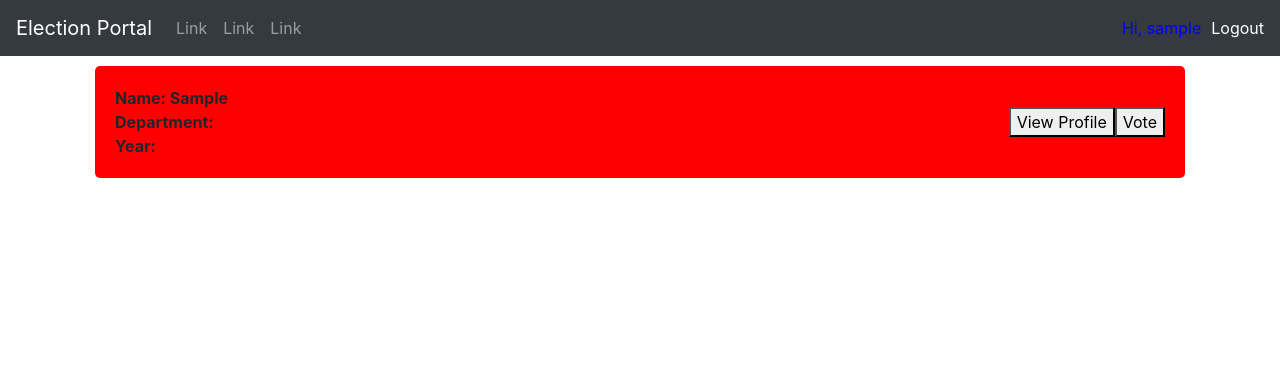
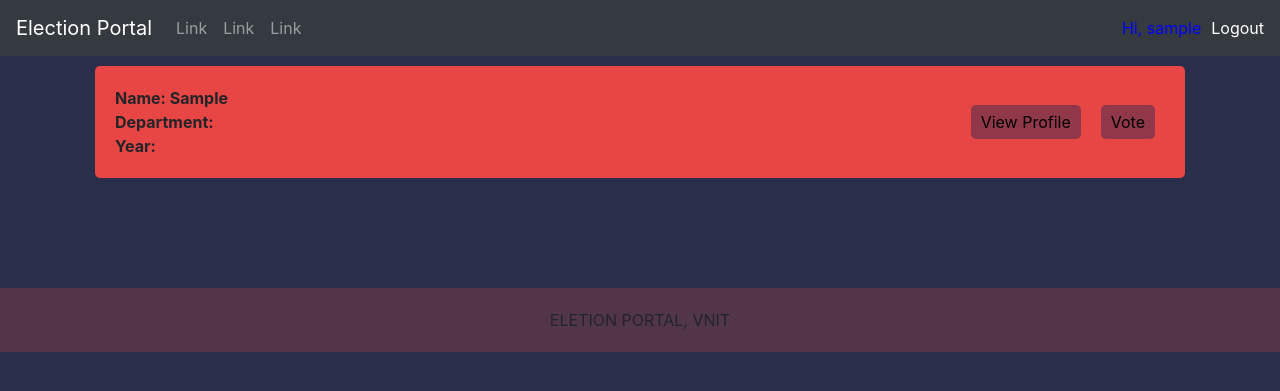
Before and after one commit to KunalMoharkar/Election-portal, a Django app: page /election/candidates/1 in a window 1280 px wide. Shown: the top 391 px of the page. Run offline with Django 3.2, Linux system fonts and the light colour scheme; a user stored in the database is signed in; tables that the repository leaves empty hold one stand-in row (values such as "Sample post"); some libraries are stand-ins or nearby versions.

Commit message:
Election app frontend

```diff
--- a/Electionportal/Election/static/Election/css/all-elections.sass
+++ b/Electionportal/Election/static/Election/css/all-elections.sass
@@ -1,6 +1,6 @@
 
-$bg-color : red
-$tag-bgColor: blue
+$bg-color : #e84545
+$tag-bgColor: #903749
 $card-shadow: black
 
 
@@ -33,6 +33,7 @@
 .election-card
     .footer
         display: flex
+        flex-wrap: wrap
         justify-content: space-between
         align-items: center
         padding: 10px
--- a/Electionportal/Election/static/Election/css/candidates-list.css
+++ b/Electionportal/Election/static/Election/css/candidates-list.css
@@ -12,7 +12,7 @@
   padding: 10px;
   margin: 10px;
   width: 100%;
-  background-color: red;
+  background-color: #e84545;
   border-radius: 5px;
   transition-duration: 500ms;
 }
@@ -35,6 +35,4 @@
   align-items: center;
   justify-content: center;
   padding: 10px;
-}
-
-/*# sourceMappingURL=candidates-list.css.map */
+}/*# sourceMappingURL=candidates-list.css.map */
--- a/Electionportal/Election/static/Election/css/candidates-list.sass
+++ b/Electionportal/Election/static/Election/css/candidates-list.sass
@@ -1,5 +1,5 @@
 
-$card-bg: red
+$card-bg:  #e84545
 $card-shadow: black
 
 .container
--- a/Electionportal/Election/static/Election/css/election-results.css
+++ b/Electionportal/Election/static/Election/css/election-results.css
@@ -12,7 +12,7 @@
   padding: 10px;
   margin: 10px;
   width: 100%;
-  background-color: red;
+  background-color: #e84545;
   border-radius: 5px;
   transition-duration: 500ms;
 }
@@ -35,6 +35,4 @@
   display: flex;
   flex-direction: column;
   padding: 20px;
-}
-
-/*# sourceMappingURL=election-results.css.map */
+}/*# sourceMappingURL=election-results.css.map */
--- a/Electionportal/Election/static/Election/css/election-results.sass
+++ b/Electionportal/Election/static/Election/css/election-results.sass
@@ -1,5 +1,5 @@
 
-$card-bg: red
+$card-bg:  #e84545
 $card-shadow: black
 
 .container
--- /dev/null
+++ b/Electionportal/Election/static/base.css
@@ -0,0 +1,45 @@
+body, html {
+  padding: 0px;
+  margin: 0px;
+  background-color: #2b2e4a;
+}
+
+a {
+  text-decoration: none;
+}
+
+a:hover {
+  text-decoration: none;
+}
+
+.button {
+  display: flex;
+  align-items: center;
+  justify-content: center;
+  padding-top: 5px;
+  padding-bottom: 5px;
+  padding-left: 10px;
+  padding-right: 10px;
+  border-radius: 5px;
+  font-size: 16px;
+  border: none;
+  outline: none;
+  margin: 10px;
+  background-color: #903749;
+  transition-duration: 500ms;
+}
+
+.button:hover {
+  outline: none;
+  border: none;
+  background-color: #53354a;
+}
+
+.base-footer {
+  display: flex;
+  align-items: center;
+  justify-content: center;
+  padding: 20px;
+  border-top: 100px solid #2b2e4a;
+  background-color: #53354a;
+}/*# sourceMappingURL=base.css.map */
--- /dev/null
+++ b/Electionportal/Election/static/base.sass
@@ -0,0 +1,49 @@
+$buttonbg : #903749
+$buttonHoverBg : #53354a
+$bodyBg: #2b2e4a
+
+
+$footer-border: #2b2e4a
+$footer-bg: #53354a
+
+body, html
+    padding: 0px
+    margin: 0px
+    background-color: $bodyBg
+
+
+a
+    text-decoration: none
+
+a:hover
+    text-decoration: none
+
+.button
+    display: flex
+    align-items: center
+    justify-content: center
+    padding-top: 5px
+    padding-bottom: 5px
+    padding-left: 10px
+    padding-right: 10px
+    border-radius: 5px
+    font-size: 16px
+    border: none
+    outline: none
+    margin: 10px
+    background-color: $buttonbg
+    transition-duration: 500ms
+
+.button:hover
+    outline: none
+    border: none
+    background-color: $buttonHoverBg
+
+
+.base-footer
+    display: flex
+    align-items: center
+    justify-content: center
+    padding: 20px
+    border-top: 100px solid $footer-border
+    background-color: $footer-bg
--- a/Electionportal/Election/templates/Election/all-elections.html
+++ b/Electionportal/Election/templates/Election/all-elections.html
@@ -42,9 +42,9 @@
     </div>
 
     <div class="footer">
-        <a href="/election/candidates/{{election.id}}"><button>Candidates</button></a>
-        <a href="{% url 'applyforElections' %}"><button>Apply</button></a>
-        <a href="/election/results/{{election.id}}"><button>Results</button></a>
+        <a href="/election/candidates/{{election.id}}"><button class="button">Candidates</button></a>
+        <a href="{% url 'applyforElections' %}"><button class="button">Apply</button></a>
+        <a href="/election/results/{{election.id}}"><button class="button">Results</button></a>
     </div>
 </div>
 
--- a/Electionportal/Election/templates/Election/candidates-list.html
+++ b/Electionportal/Election/templates/Election/candidates-list.html
@@ -29,8 +29,8 @@
         </span>
     </div>
     <div class="card-buttons">
-        <a href="#"><button>View Profile</button></a>
-        <a href="/election/vote/{{c.election.id}}/{{c.candidate.id}}"><button>Vote</button></a>
+        <a href="#"><button class="button">View Profile</button></a>
+        <a href="/election/vote/{{c.election.id}}/{{c.candidate.id}}"><button class="button">Vote</button></a>
     </div>
 </div>
 
--- a/Electionportal/Election/templates/base.html
+++ b/Electionportal/Election/templates/base.html
@@ -19,7 +19,7 @@
         <script src="https://ajax.googleapis.com/ajax/libs/jquery/3.5.1/jquery.min.js"></script>
         <script defer src="https://cdnjs.cloudflare.com/ajax/libs/popper.js/1.16.0/umd/popper.min.js"></script>
         <script defer src="https://maxcdn.bootstrapcdn.com/bootstrap/4.5.2/js/bootstrap.min.js"></script>
-
+        <link rel="stylesheet" href="{% static 'base.css' %}" />
         {% block head %}
 
         {% endblock %}
@@ -70,5 +70,9 @@
 
         {%endblock%}
 
+        <div class="base-footer">
+          <span>ELETION PORTAL, VNIT</span>
+        </div>
+
     </body>
 </html>
```
Also changed, not shown: Electionportal/Election/static/Election/css/all-elections.css (+4 -5 lines), 4 other files.
